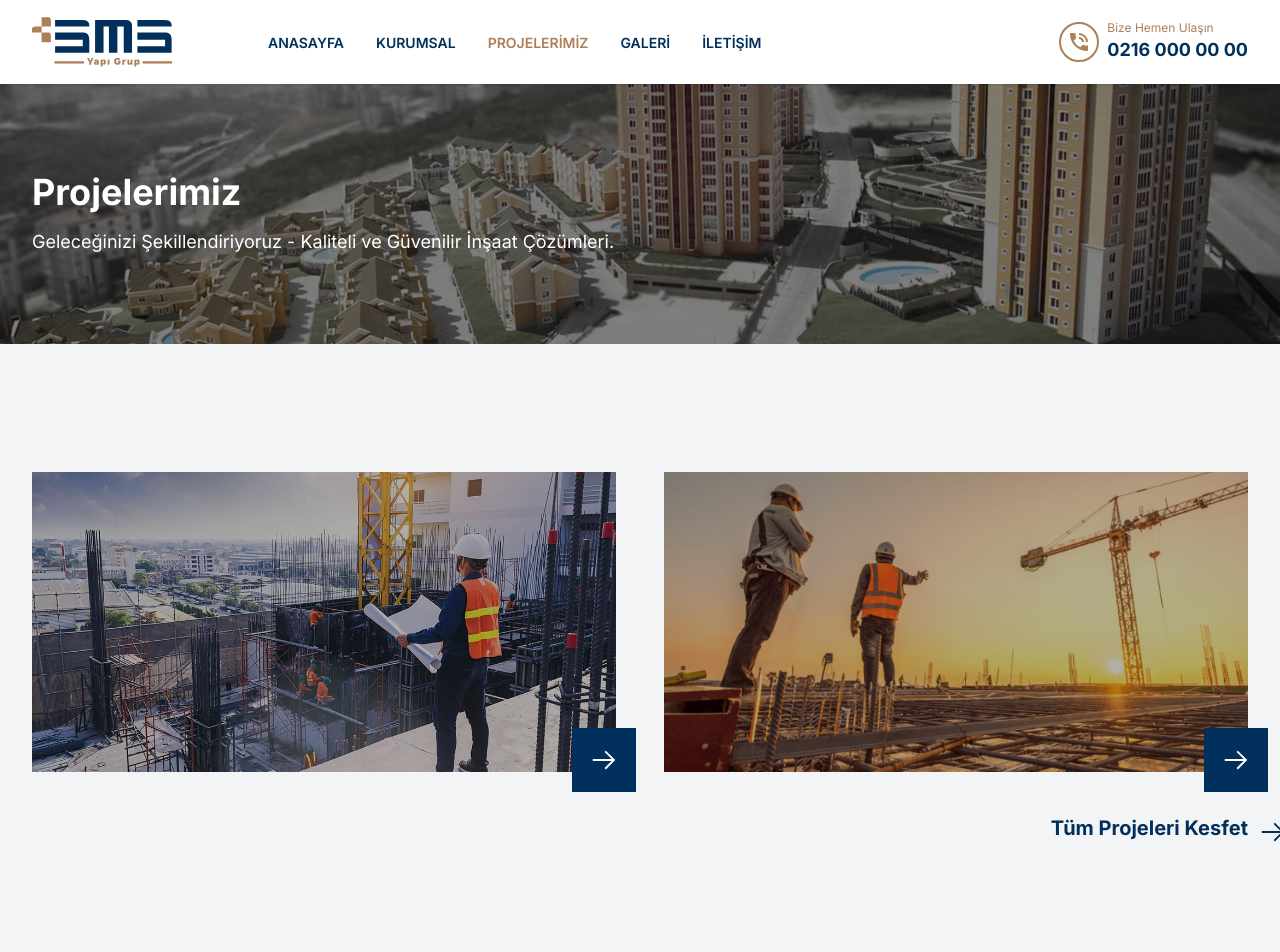
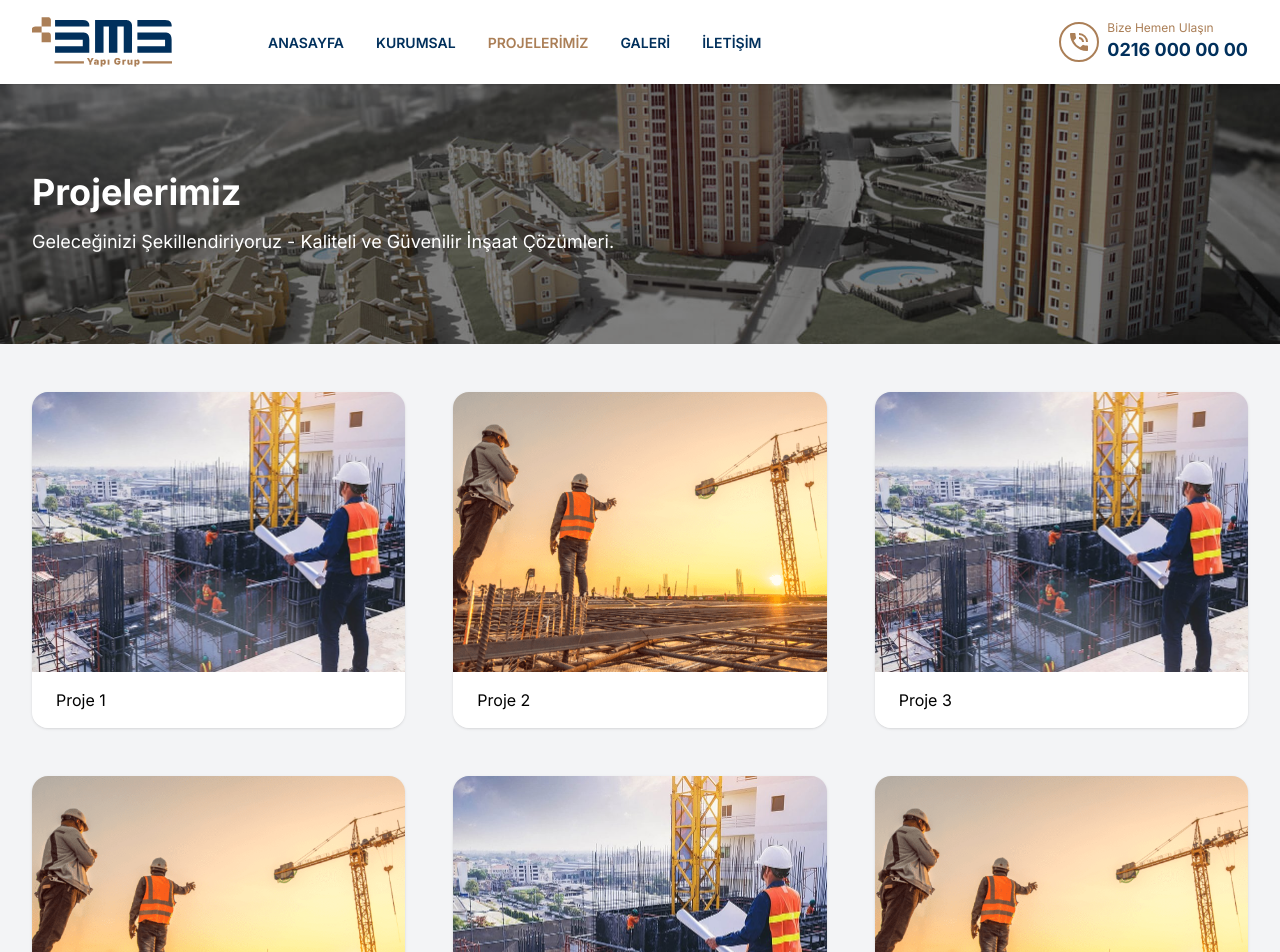
Before and after one commit to BilalMahmud12/smsyapi, a Next.js app: page /projelerimiz in a window 1280 px wide. Shown: the top 952 px of the page. Built offline with nearby package versions, Linux system fonts and the light colour scheme.

Commit message:
single project page created

```diff
--- a/app/components/core/PageSubHeader/index.js
+++ b/app/components/core/PageSubHeader/index.js
@@ -2,7 +2,7 @@
 import Image from 'next/image';
 
 export default function PageSubHeader(props) {
-    const { title, description } = props;
+    const { title, description, image } = props;
 
     return (
         <div className="relative h-[260px] py-12 flex items-center">
@@ -10,7 +10,7 @@ export default function PageSubHeader(props) {
                 <div className="absolute z-0 top-0 left-0 right-0 h-full w-full bg-black/50" />
                 <div className="absolute z-[-1] top-0 left-0 right-0 h-full w-full">
                     <Image
-                        src="/images/hero-bg.jpg"
+                        src={image ? image : '/images/hero-bg.jpg'}
                         alt="Hero Image"
                         width={1920}
                         height={1080}
--- a/app/components/core/header/menu.js
+++ b/app/components/core/header/menu.js
@@ -1,7 +1,7 @@
 'use client'
 
 import Link from "next/link"
-import { useRouter, usePathname } from "next/navigation"
+import { usePathname } from "next/navigation"
 
 const menu = [
     { name: 'anasayfa', path: '/' },
@@ -13,10 +13,8 @@ const menu = [
 
 
 export default function Menu() {
+    const path = usePathname()
 
-    const route = useRouter()
-    const path = usePathname()
-    console.log('path', path)
     return (
         <ul className='flex items-center space-x-8'>
             {menu.map((item, index) => (
--- a/app/components/pages/projects/index.js
+++ b/app/components/pages/projects/index.js
@@ -1,4 +1,4 @@
-import Projects from './projects.js'
+import Projects from './src/projects.js'
 import PageSubHeader from '../../core/PageSubHeader/index.js'
 
 export default function ProjectsPage() {
--- a/app/components/pages/projects/projects.js
+++ /dev/null
@@ -1,72 +0,0 @@
-import Link from "next/link"
-import Image from "next/image"
-
-const projects = [
-    {
-        title: 'Proje 1',
-        image: '/images/about.jpg',
-        path: '/proje-1'
-    },
-    {
-        title: 'Proje 2',
-        image: '/images/projects.png',
-        path: '/proje-2'
-    }
-]
-
-export default function Projects() {
-    return(
-        <section id="projects" className="py-32 bg-gray-100">
-            <div className="app-container">
-                <div></div>
-                <div className="grid grid-cols-2 gap-12">
-                    {projects.map((project, index) => (
-                        <div key={index}>
-                            <Link
-                                href={'/'}
-                                className="block relative w-full h-[300px] bg-white"
-                            >
-                                <span className="flex items-center justify-center w-16 h-16 absolute z-[10] bottom-[-20px] right-[-20px] bg-main text-white text-3xl hover:bottom-[-10px] hover:right-[-10px] transition-all duration-300 ease-in-out">
-                                    <svg xmlns="http://www.w3.org/2000/svg" width="1em" height="1em" viewBox="0 0 32 32"><path fill="currentColor" d="m18 6l-1.43 1.393L24.15 15H4v2h20.15l-7.58 7.573L18 26l10-10z"/></svg>
-                                </span>
-
-                                <div className="absolute z-[1] w-full h-full top-0 left-0 bg-black/30" />
-
-                                <Image
-                                    src={project.image}
-                                    alt={project.title}
-                                    layout="fill"
-                                    objectFit="cover"
-                                />
-                            </Link>
-                        </div>
-                    ))}
-                </div>
-                <div>
-                <div className="flex h-20 items-center justify-center">
-
-                    <div className="flex-1 pt-8 flex justify-end text-main font-bold text-xl">
-                             <Link href={'/'} >
-                                 Tüm Projeleri Kesfet
-                             </Link>
-                    </div>
-                    <div>
-                             <Link
-                                href={'/'}
-                                className="block relative w-full h-[300px] bg-white"
-                            >
-                                <span className="flex items-center justify-center w-10 h-10 absolute z-[10] bottom-[110px] right-[-45px]  text-main text-3xl transition-all duration-300 ease-in-out">
-                                    <svg xmlns="http://www.w3.org/2000/svg" width="1em" height="1em" viewBox="0 0 32 32"><path fill="currentColor" d="m18 6l-1.43 1.393L24.15 15H4v2h20.15l-7.58 7.573L18 26l10-10z"/></svg>
-                                </span>
-
-                                <div className="absolute z-[1] w-full h-full top-0 left-0 bg-black" />
-
-                            </Link>
-                    </div>
-                </div>
-
-               </div>
-            </div>
-        </section>
-    )
-}
--- /dev/null
+++ b/app/components/pages/projects/src/projectCard.js
@@ -0,0 +1,32 @@
+import React from "react"
+import Link from "next/link"
+import Image from "next/image"
+
+export default function ProjectCard({ project }) {
+    const { title, image, slug } = project
+
+    return (
+        <React.Fragment>
+            <div className="col-lg-4 col-md-6 col-sm-12">
+                <Link
+                    href={slug}
+                    className="block rounded-2xl overflow-hidden shadow transition-all duration-300 ease-in-out transform hover:scale-105 hover:shadow-xl"
+                >
+                    <div className="h-[280px] overflow-hidden">
+                        <Image
+                            src={image}
+                            alt={title}
+                            width={400}
+                            height={300}
+                            priority
+                            className="w-full h-[300px] object-cover"
+                        />
+                    </div>
+                    <div className="px-6 py-4 bg-white">
+                        <h3>{title}</h3>
+                    </div>
+                </Link>
+            </div>
+        </React.Fragment>
+    )
+}
--- /dev/null
+++ b/app/components/pages/projects/src/projects.js
@@ -0,0 +1,20 @@
+import { projects } from "../../../../content/projects"
+import ProjectCard from "./projectCard"
+
+export default function Projects() {
+    return(
+        <section id="projects" className="py-12 bg-gray-100">
+            <div className="app-container">
+                <div className="grid grid-cols-3 gap-12">
+                    {projects.map((project, index) => (
+                        <ProjectCard
+                            key={index}
+                            project={project}
+                        />
+                    ))}
+                </div>
+
+            </div>
+        </section>
+    )
+}
--- /dev/null
+++ b/app/content/projects.js
@@ -0,0 +1,42 @@
+export const projects = [
+    {
+        title: 'Proje 1',
+        image: '/images/about.jpg',
+        slug: 'proje-1'
+    },
+    {
+        title: 'Proje 2',
+        image: '/images/projects.png',
+        slug: 'proje-2'
+    },
+    {
+        title: 'Proje 3',
+        image: '/images/about.jpg',
+        slug: 'proje-3'
+    },
+    {
+        title: 'Proje 4',
+        image: '/images/projects.png',
+        slug: 'proje-4'
+    },
+    {
+        title: 'Proje 5',
+        image: '/images/about.jpg',
+        slug: 'proje-5'
+    },
+    {
+        title: 'Proje 6',
+        image: '/images/projects.png',
+        slug: 'proje-6'
+    },
+    {
+        title: 'Proje 7',
+        image: '/images/about.jpg',
+        slug: 'proje-7'
+    },
+    {
+        title: 'Proje 8',
+        image: '/images/projects.png',
+        slug: 'proje-8'
+    }
+]
--- /dev/null
+++ b/app/projelerimiz/[slug]/page.js
@@ -0,0 +1,20 @@
+import React from 'react';
+import { projects } from '@/app/content/projects';
+import PageSubHeader from '@/app/components/core/PageSubHeader';
+
+export default function singleProject({ params }) {
+    const targetProject = projects.find(project => project.slug === params.slug);
+
+    console.log(targetProject);
+    return (
+        <React.Fragment>
+            {targetProject && (
+                <PageSubHeader
+                    title={targetProject.title}
+                    description={targetProject?.description}
+                    image={targetProject.image}
+                />
+            )}
+        </React.Fragment>
+    );
+}
```
